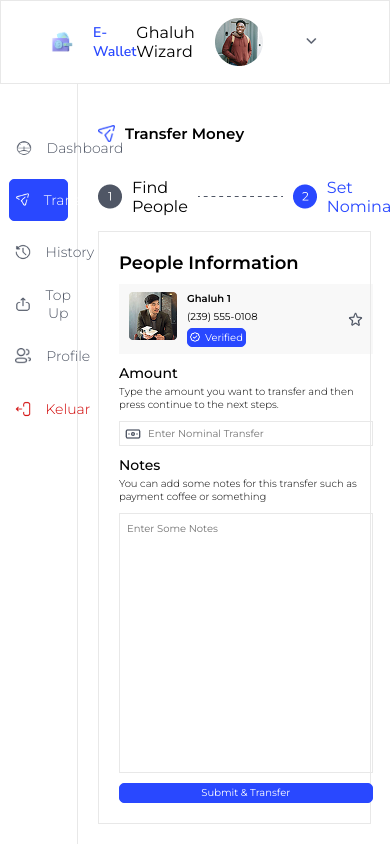
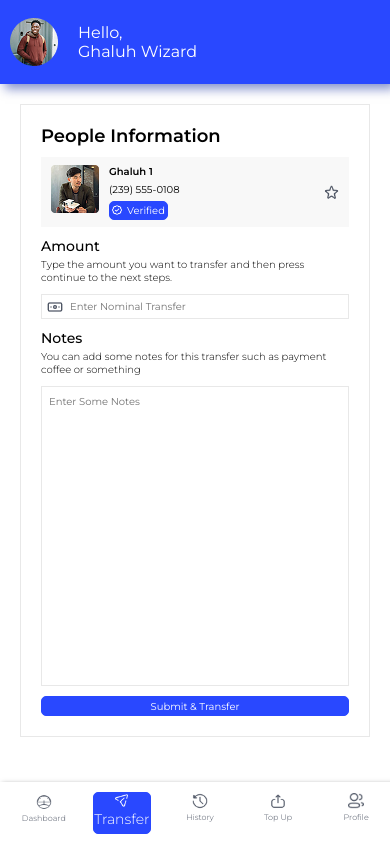
Before and after one commit to mdavindarinaldy/fgo24-css-slicing, a website: page pages/transfer-detail.html in a window 390 px wide. Drawn offline with Linux system fonts and the light colour scheme.

Commit message:
feat: add responsive mobile page

```diff
--- a/pages/transfer-detail.html
+++ b/pages/transfer-detail.html
@@ -168,6 +168,73 @@
             border: none;
             font-size: 10px;
         }
+
+        @media (max-width: 640px) {
+            html,body {
+                overflow-y: scroll;
+            }
+            header {
+                background-color: #2948FF;
+                box-shadow: 5px 5px 10px rgba(13, 37, 155, 0.5);
+                justify-items: flex-start;
+                border: none;
+                position: fixed;
+                padding: 0 10px;
+                z-index: 5;
+            }
+            header>div.logo, header>div>button.dropdown-btn, header>div>div.dropdown-content {
+                display: none;
+            }
+            div.profile>div>span:first-child {
+                display: flex;
+            }
+            div.profile>div>span {
+                color: #FFFFFF
+            }
+            div.profile {
+                flex-direction: row-reverse;
+                justify-content: flex-start;
+            }
+            nav {
+                position: fixed;
+                bottom: 0;
+                height: fit-content;
+                width: 100svw;
+                flex-direction: row;
+                justify-content: space-evenly;
+                align-items: center;
+                background-color: #FFFFFF;
+                box-shadow: 2px 2px 5px rgba(0,0,0,0.5);
+                padding: 10px 5px;
+            }
+            nav>button {
+                flex-direction: column;
+                font-size: 8px;
+                gap: 3px;
+            }
+            div.main>nav>button:last-child {
+                display: none;
+            }
+            div.content>div:first-child, div.content>div:nth-child(2) {
+                display: none;
+            }
+            div.content {
+                width: 100svw;
+                height: fit-content;
+                margin: 0;
+                margin-top: 10svh;
+            }
+            div.content>div:last-child {
+                width: 100%;
+                height: 75svh;
+            }
+            div.info>div {
+                width: 100%;
+            }
+            div.info>button:last-child {
+                width: 100%;
+            }
+        }
     </style>
 </head>
 <body>
@@ -177,7 +244,10 @@
             <span>E-Wallet</span>
         </div>
         <div class="profile dropdown">
-            <span>Ghaluh Wizard</span>
+            <div>
+                <span>Hello,</span>
+                <span>Ghaluh Wizard</span>
+            </div>
             <img src="../assets/ghaluh.png" alt="foto-profile">
             <button class="dropdown-btn"><img src="../assets/down.png" alt="icon-dropdown"></button>
             <div class="dropdown-content">
```
